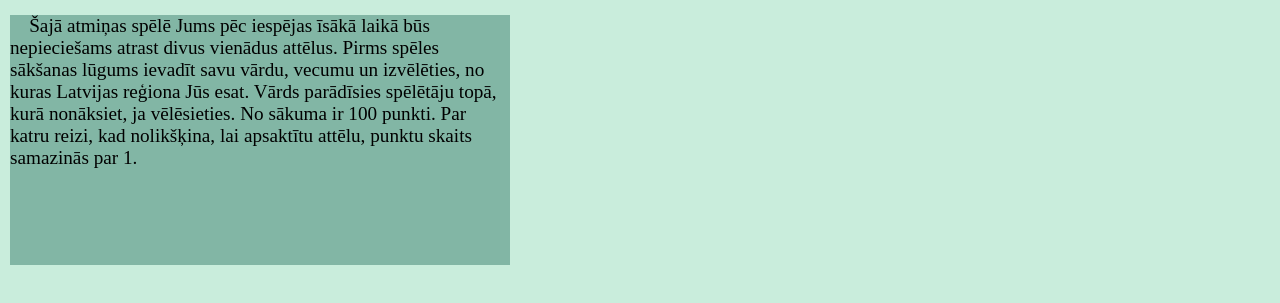
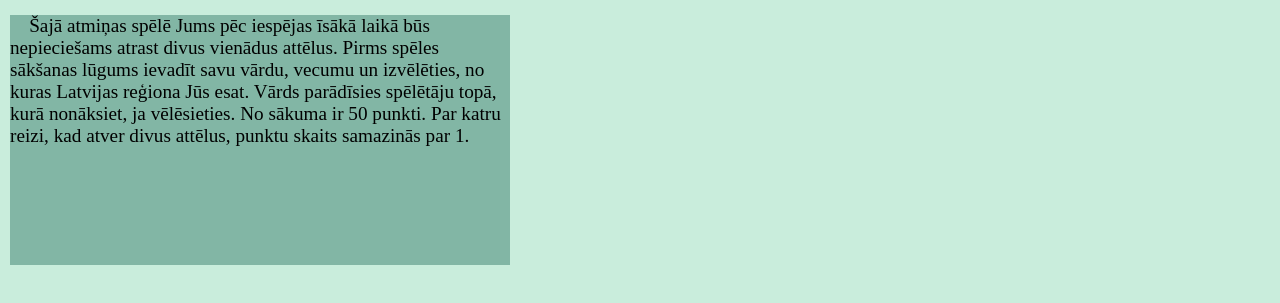
Before and after one commit to ElzaGrudule/Ista-atminas-spele, a plain HTML site: page spelesNoteikumi.html in a window 1280 px wide. Shown: the part 237-540 px from the top of the page. Drawn offline with Linux system fonts and the light colour scheme.

Commit message:
Spēles noteikumu update

```diff
--- a/spelesNoteikumi.html
+++ b/spelesNoteikumi.html
@@ -23,6 +23,6 @@
         <div class="noteikumiTeksts" style="margin-left:10px"><p> &nbsp  &nbsp Šajā atmiņas spēlē Jums pēc iespējas īsākā laikā būs nepieciešams atrast divus
           vienādus attēlus. Pirms spēles sākšanas lūgums ievadīt savu vārdu, vecumu un izvēlēties, no kuras Latvijas reģiona Jūs esat.
           Vārds parādīsies spēlētāju topā, kurā nonāksiet, ja vēlēsieties.
-          No sākuma ir 100 punkti. Par katru reizi, kad nolikšķina, lai apsaktītu attēlu,
+          No sākuma ir 50 punkti. Par katru reizi, kad atver divus attēlus,
           punktu skaits samazinās par 1.</p>
         </div>
```
